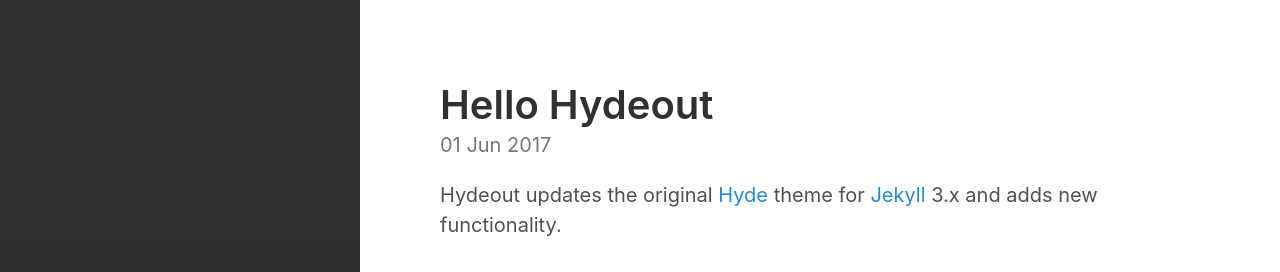
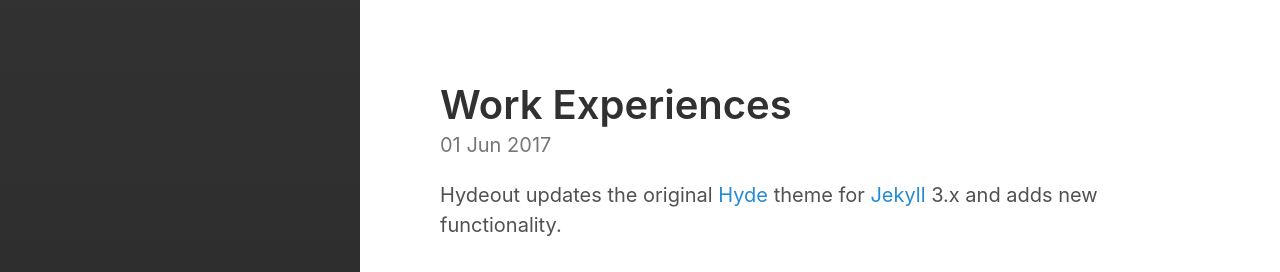
Before and after one commit to ndloin/123, a Jekyll site: the page built from _posts/2017-06-01-hello-hydeout.md, in a window 1280 px wide. Shown: the top 272 px of the page. Built offline with Jekyll 4.4.1, drawn with Linux system fonts in a browser that asks for light colours.

Commit message:
Update 2017-06-01-hello-hydeout.md

```diff
--- a/_posts/2017-06-01-hello-hydeout.md
+++ b/_posts/2017-06-01-hello-hydeout.md
@@ -1,6 +1,6 @@
 ---
 layout: post
-title: Hello Hydeout
+title: Work Experiences
 excerpt_separator:  <!--more-->
 ---
 
```
